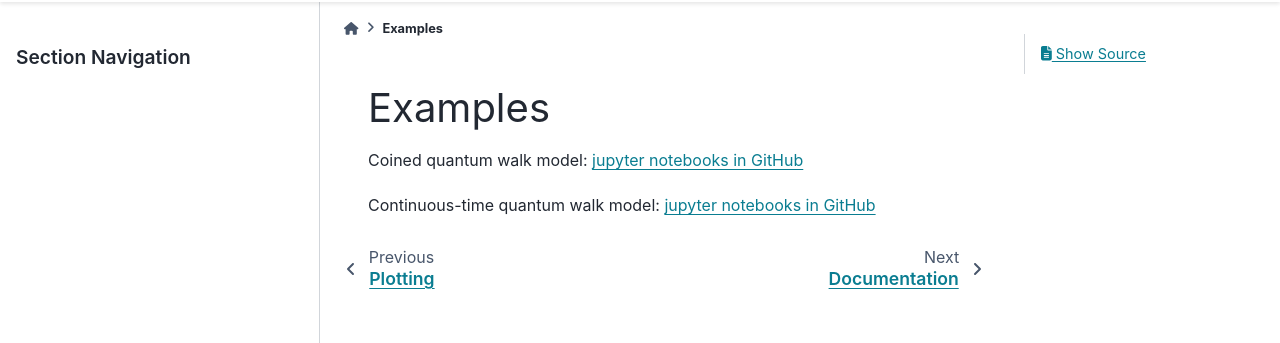
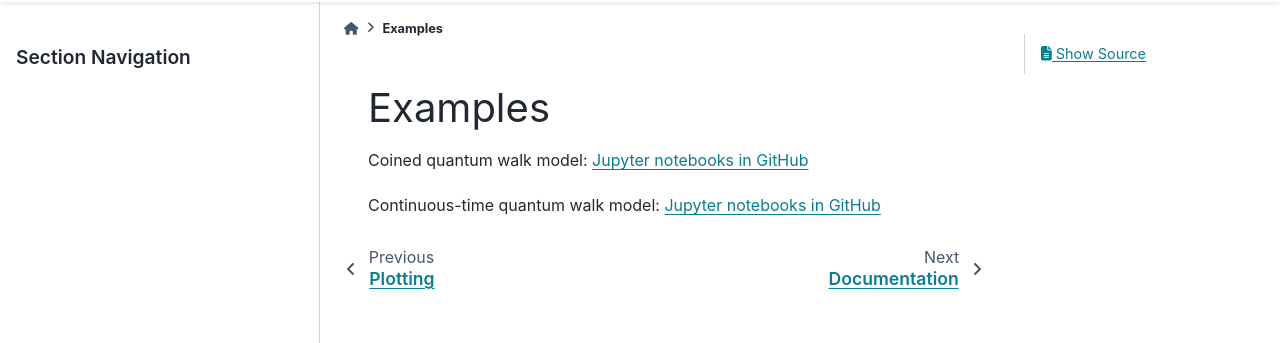
Before and after one commit to hiperwalk/hiperwalk, a Sphinx documentation site: the page built from docs/examples/index.rst, in a window 1280 px wide. Shown: the part 134-477 px from the top of the page. Built offline with Sphinx 7.4.7 and the PyData theme 0.15.4, drawn with Linux system fonts in a browser that asks for light colours.

```diff
--- a/docs/examples/index.rst
+++ b/docs/examples/index.rst
@@ -2,9 +2,9 @@
 Examples
 ========
 
-Coined quantum walk model: `jupyter notebooks in GitHub
+Coined quantum walk model: `Jupyter notebooks in GitHub
 <https://github.com/hiperwalk/hiperwalk/tree/master/examples/coined>`_
 
 Continuous-time quantum walk model:
-`jupyter notebooks in GitHub
+`Jupyter notebooks in GitHub
 <https://github.com/hiperwalk/hiperwalk/tree/master/examples/continuous_time>`_
```
